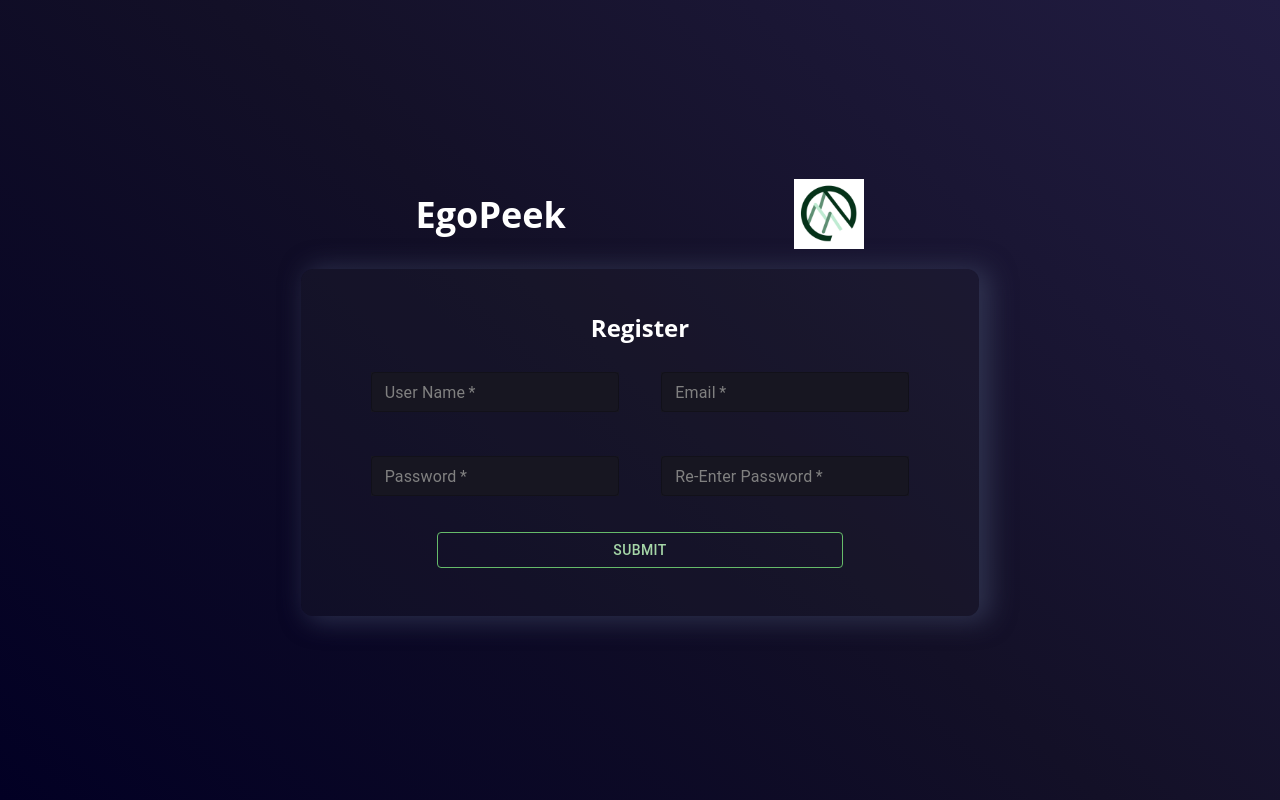
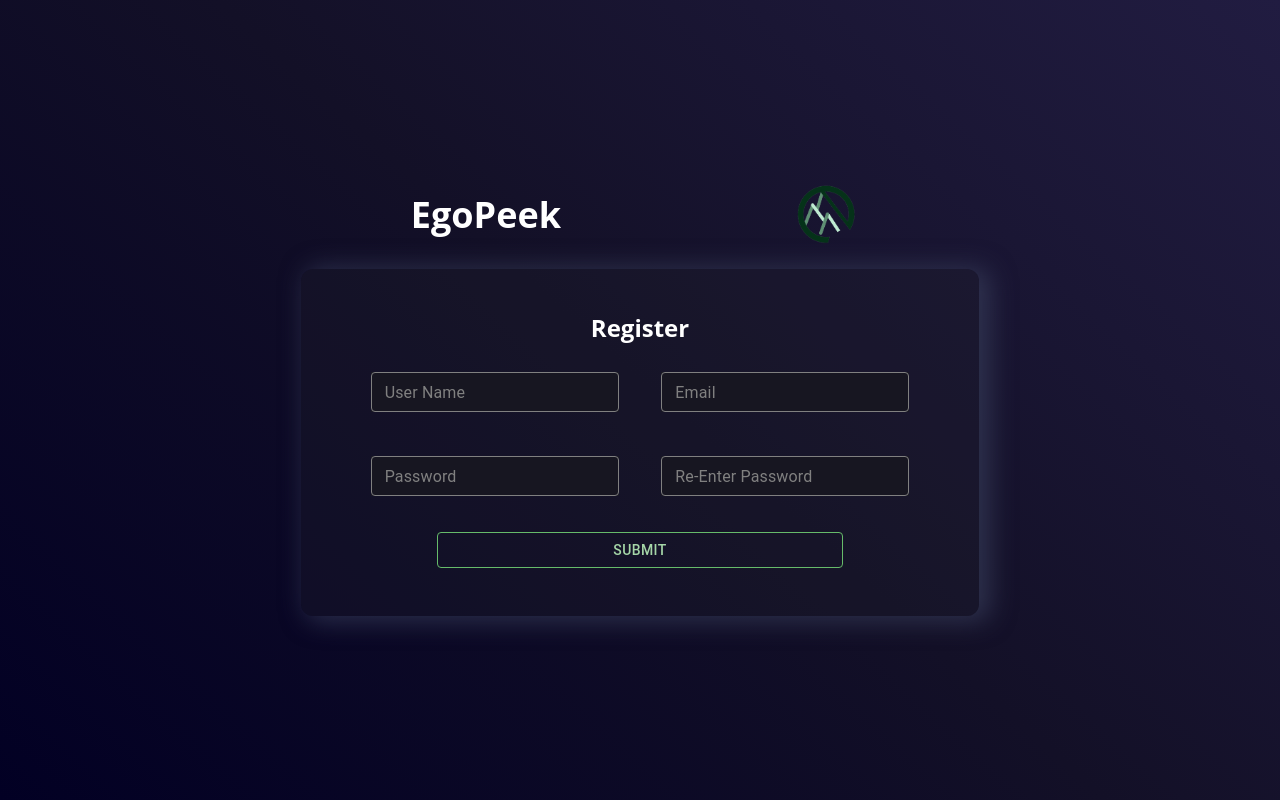
Before and after one commit to EgoPeek/EgoPeekApp, a React (Create React App) app in the folder FrontEnd/: page /register in a window 1280 px wide. Built offline with nearby package versions, Linux system fonts and the light colour scheme.

Commit message:
register page created with appropriate styling, again adjusted some styling on the root file, adjusted custom MUI components, changed logo to transparent background

```diff
--- a/FrontEnd/src/App.js
+++ b/FrontEnd/src/App.js
@@ -13,10 +13,10 @@ function App() {
         <Routes>
           {/* when we eventually put a home page just pull in the file */}
           {/* <Route path='/home' exact component={home}></Route> */}
+          <Route path='/' element={<Home/>} />
+          <Route index path='/home' element={<Home/>} />
           <Route path='/login' element={<Login />} />
           <Route path='/register' element={<Register/>} />
-          <Route path='/home' element={<Home/>} />
-          <Route path='/' element={<Home/>} />
           <Route path='*' element={
             <div>
               404 not found
--- a/FrontEnd/src/components/Misc/TextFields.js
+++ b/FrontEnd/src/components/Misc/TextFields.js
@@ -3,52 +3,35 @@
     description: custom textfield for log in screen
 */
 
-import { TextField} from '@mui/material'
-import {makeStyles} from '@mui/styles'
+import { TextField } from '@mui/material'
+import { styled } from '@mui/material/styles'
+import { green } from '@mui/material/colors'
 
-const letStyles = makeStyles({
-    txt: {
-        '& input:valid + fieldset': {
-            borderColor: 'white',
+//updated version of using mui styles
+export const TextInputStandard = styled(TextField)(() => ({
+    backgroundColor: '#171621',
+    color:'white',
+    'fieldset':'white',
+    'label':{
+        color:'grey'
+    },
+    '& label.Mui-focused': {
+        color: 'white',
+    },
+
+    '& .MuiOutlinedInput-root': {
+        '& fieldset': {
+          borderColor: 'grey',
         },
-        '& .MuiInput-underline:after': {
-            borderBottomColor: 'white',
+        '&:hover fieldset': {
+          borderColor: green[400],
         },
-        '& .MuiOutlinedInput-root': {
-            '&:hover fieldset': {
-                borderColor: 'white',
-            },
-            '&.Mui-focused fieldset': {
-                borderColor: 'white',
-            }
+        '&.Mui-focused fieldset': {
+            borderColor: green[400],
         },
-        '& .MuiFormLabel-root': {
-            color: 'grey'
-        },
-        '& .MuiInputBase-root': {
-            color: 'white'
-        },
-        '& .MuiFormLabel-root.Mui-focused': {
-            color: 'white',
-        },
-        '& :hover': {
-            borderColor: "blue"
-        },
-        backgroundColor: '#171621'
+        'input':{
+            color:'white'
+        }
+      },
 
-    }
-})
-
-export const TextInputStandard = (props) => {
-    const classes = letStyles()
-
-    return <TextField className={classes.txt}
-        margin={props.margin}
-        label={props.label}
-        variant={props.variant}
-        size={props.size}
-        type={props.type}
-        required
-        onChange={props.onChange}
-        />
-}
+}))
--- a/FrontEnd/src/components/Misc/TitleAndLogo.js
+++ b/FrontEnd/src/components/Misc/TitleAndLogo.js
@@ -1,13 +1,13 @@
 import React from 'react'
 import { Link } from 'react-router-dom'
 import './TitleAndLogo.css'
-import logo from '../../images/EGOPEEK.png'
+import logo from '../../images/EGOPEEK_CLEAR.png'
 
 const TitleAndLogo = () => {
     return (
         <div className="title-and-logo">
             <Link to='/' className='company-title'> <h2>EgoPeek</h2> </Link>
-            <img src={logo} width="70rem" height="70rem"></img>
+            <img src={logo} width="rem" height="70rem"></img>
         </div>
     )
 }
--- a/FrontEnd/src/components/Register/Register.css
+++ b/FrontEnd/src/components/Register/Register.css
@@ -4,13 +4,12 @@
 
 .register-container{
     display: flex;
+    flex: 1;
     align-items: center;
     justify-content: center;
-    flex-direction: column;
-
 }
 
-.register-form{
+.form-container{
     background-color: #24222f44;
     padding: 3rem;
     padding-top: 1.4rem;
@@ -36,3 +35,46 @@
 .alert-banner{
     margin-bottom: 1.5rem;
 }
+
+.interests{
+    display: flex;
+    flex-basis: 25%;
+    flex-wrap: wrap;
+    margin-bottom: 10px;
+    justify-content: space-around
+}
+.chosen-tags{
+    margin-bottom: 15px;
+    padding-bottom: 5px;
+    border-bottom: solid rgb(68, 61, 85) 2px;
+}
+
+.tag-container{
+    margin-top: 15px;
+    max-width: fit-content;
+}
+.tag{
+    flex-basis: 10%;
+    background-color: #171621;
+    padding: 8px;
+    padding-right: 6%;
+    margin: 5px 10px;
+    border-radius: 5px;
+    color: rgb(189, 189, 189) ;
+    width: auto;
+    text-align: start;
+    border: solid 1px rgb(99, 52, 161);
+}
+.tag:hover{
+    background-color: rgb(44, 18, 66);
+    cursor: pointer;
+    object-position: 1;
+    box-shadow: 0 12px 16px 0 rgba(0,0,0,0.24), 0 17px 50px 0 rgba(0,0,0,0.19);
+    transform:  translateX(1px)
+}
+.tag:active{
+    transform: translateY(1px);
+}
+.tag p{
+    margin: 0;
+}
--- a/FrontEnd/src/components/Register/Register.js
+++ b/FrontEnd/src/components/Register/Register.js
@@ -5,26 +5,104 @@
 
 import React from 'react'
 import { useEffect, useState } from 'react'
-import "../Misc/TitleAndLogo"
 import TitleAndLogo from '../Misc/TitleAndLogo'
 import { TextInputStandard } from '../Misc/TextFields'
 import { GreenButton } from '../Misc/Buttons'
-import "./Register.css"
 import { FormControl } from '@mui/material'
 import { Alert } from '@mui/material'
 import axios from 'axios'
+import "../Misc/TitleAndLogo"
+import "./Register.css"
 
 const Register = () => {
+  const [accountCreated, setAccountCreated] = useState(false)
 
   //this literally just changes the background color, yes its kind of hacky deal with it
   useEffect(() => {
     document.body.style.backgroundColor = 'rgb(2,0,36)'
     document.body.style.background = 'linear-gradient(42deg, rgba(2,0,36,1) 0%, rgba(19,16,39,1) 51%, rgba(33,28,65,1) 100%)'
+    document.body.style.backgroundAttachment = 'fixed'
     return () => {
       document.body.style.background = "#171621"
     }
   }, [])
 
+
+
+  return (
+    <div className="register">
+      <div className='register-container'>
+        <div>
+          {/* whenever an account is succesfully created it will mount the interest page here */}
+          <TitleAndLogo />
+          {accountCreated ?
+            <InterestPage />
+            :
+            <RegisterForm accountCreated={setAccountCreated} />
+          }
+
+        </div>
+      </div>
+    </div>
+  )
+}
+
+//interest page in component Form
+const InterestPage = () => {
+
+  //Tag component that takes a title
+  const [selectedTags, setSelectedTags] = useState([]);
+  useEffect(() => {
+  }, [selectedTags])
+
+
+  const updateTag = (tagName) => {
+    //if the tag exists in the array remove it
+    if (selectedTags.find(x => x === tagName)) {
+      setSelectedTags(selectedTags.filter(x => x !== tagName))
+      return
+    }
+    //if its brand new just add it
+    setSelectedTags([...selectedTags, tagName])
+  }
+
+  const Tag = ({ title }) => {
+    return (
+      <div className='tag' onClick={() => updateTag(title)}>
+        <p>{title}</p>
+      </div>
+    )
+  }
+
+  return (
+    <div className='form-container'>
+      <h2>Interests</h2>
+      <p>Pick games that interest you the most to receieve a more personalized feed</p>
+      <TextInputStandard size='small' sx={{ width: '70%' }} label="Search by tag" />
+      <div className='tag-container'>
+        <div className='chosen-tags interests'>
+          {selectedTags.map((x, i) => <Tag title={x} id={i}/>)}
+        </div>
+        <div className='interests'>
+          <Tag title='test' />
+          <Tag title='fdsyfdsfsadfads' />
+          <Tag title='fdsas' />
+          <Tag title='hjfdsakl' />
+          <Tag title='vhuiau87s' />
+          <Tag title='vho874wesy78s' />
+          <Tag title='vho874wesy78s' />
+          <Tag title='gh87vf4ew8gv4ewgo4tg7' />
+
+        </div>
+      </div>
+      <GreenButton variant='outlined' >Submit</GreenButton>
+    </div>
+  )
+}
+
+
+//register Form in compononent Form
+const RegisterForm = ({ accountCreated }) => {
   //hooks to keep track of form data
   const [userName, setUserName] = useState('');
   const [email, setEmail] = useState('');
@@ -36,6 +114,8 @@ const Register = () => {
   //verifys and creates account with EgoPeek
   const onRegisterSubmit = async () => {
     //checks for valid email, username, and matching passwords
+    accountCreated(true)
+
     if (password !== secondPassword || password === '') {
       setError(true)
       setErrorMessage('Password do not match')
@@ -51,21 +131,10 @@ const Register = () => {
       setErrorMessage('No username')
       console.log('no username')
       return
-    } else if (email === ''){
+    } else if (email === '') {
       setError(true)
       setErrorMessage('No email')
       console.log('no email')
-      return
-    }
-
-    //check if User Name is already taken in the DB
-    const res = await axios.get(`/api/v1/users/${userName}`)
-    const user = res.data
-    if (user !== null) {
-      setErrorMessage("User name is taken")
-      setError(true)
-      console.log('username is taken')
-
       return
     }
 
@@ -76,22 +145,26 @@ const Register = () => {
     }
 
     //do something to hit the api link
+    try {
       const postRes = await axios.post(`/api/v1/users/`, body)
-    console.log(postRes)
+      if (postRes.status === 201) {
+        //do something to redirect user
+        accountCreated(true)
+      }
+    } catch (error) {
+      console.log(error)
+      setError(true)
+      setErrorMessage("UserName or Email already exists.")
+    }
 
-    //needs to mount interest component when done
   }
 
   return (
-    <div className="register">
-      <div className='register-container'>
-        <div>
-          <TitleAndLogo />
-          <form className='register-form'>
+    <form className='form-container'>
       {/* inserts an error message as to what text field is missing if any */}
       <h2> Register </h2>
       <div>
-                {error && <Alert className='alert-banner' onClose={()=>{setError(false)}} severity='error'>{errorMessage}</Alert>}
+        {error && <Alert className='alert-banner' onClose={() => { setError(false) }} severity='error'>{errorMessage}</Alert>}
       </div>
       <FormControl className='button-grouping'>
         <div className='button-spacing'>
@@ -105,9 +178,6 @@ const Register = () => {
       </FormControl>
       <GreenButton onClick={onRegisterSubmit} className='submit-button' variant='outlined'>Submit</GreenButton>
     </form>
-        </div>
-      </div>
-    </div>
   )
 }
 
--- a/FrontEnd/src/index.css
+++ b/FrontEnd/src/index.css
@@ -13,6 +13,7 @@ body {
   -webkit-font-smoothing: antialiased;
   -moz-osx-font-smoothing: grayscale;
   min-height: 100%;
-  background:#171621;
+  background-color:#171621;
   color: white;
+
 }
```
Also changed, not shown: FrontEnd/src/images/EGOPEEK_CLEAR.png (added). Lines whose indentation alone changed are shown as unchanged.
